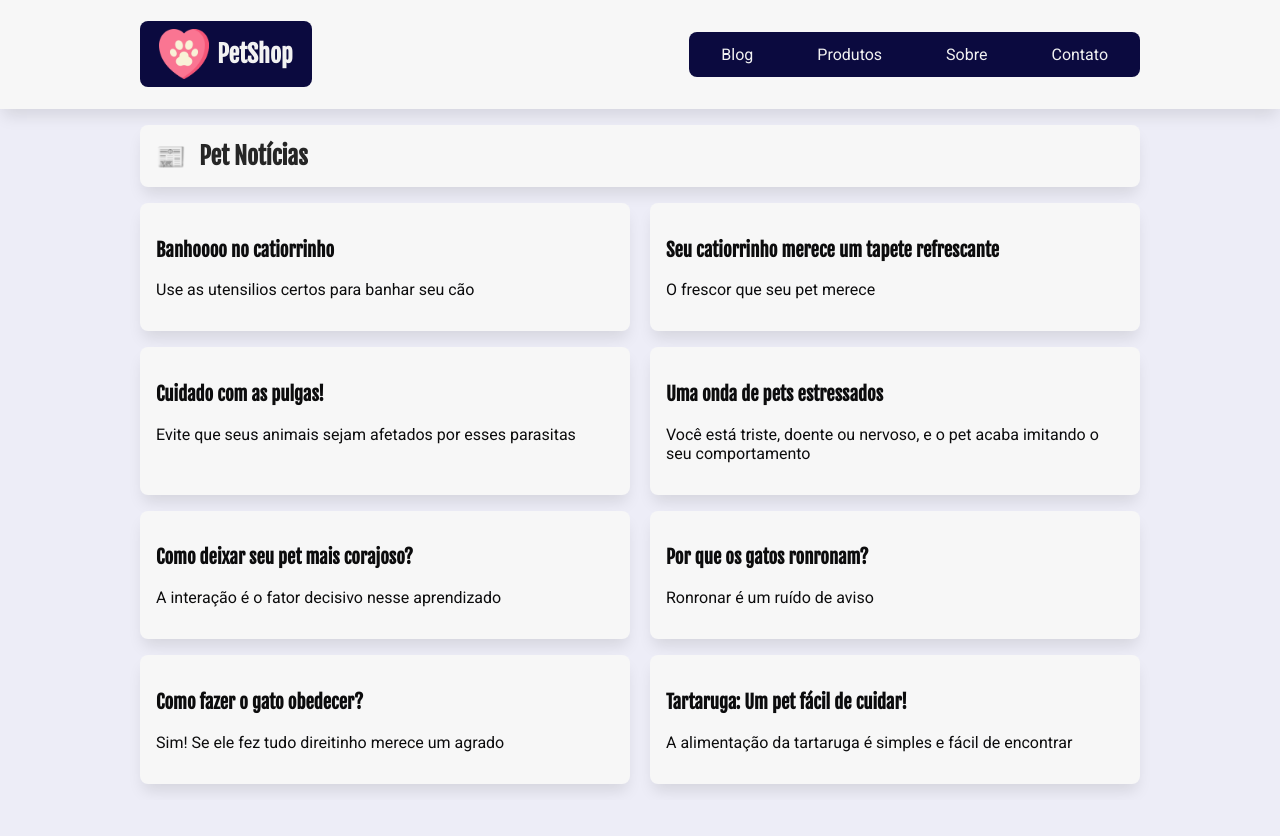
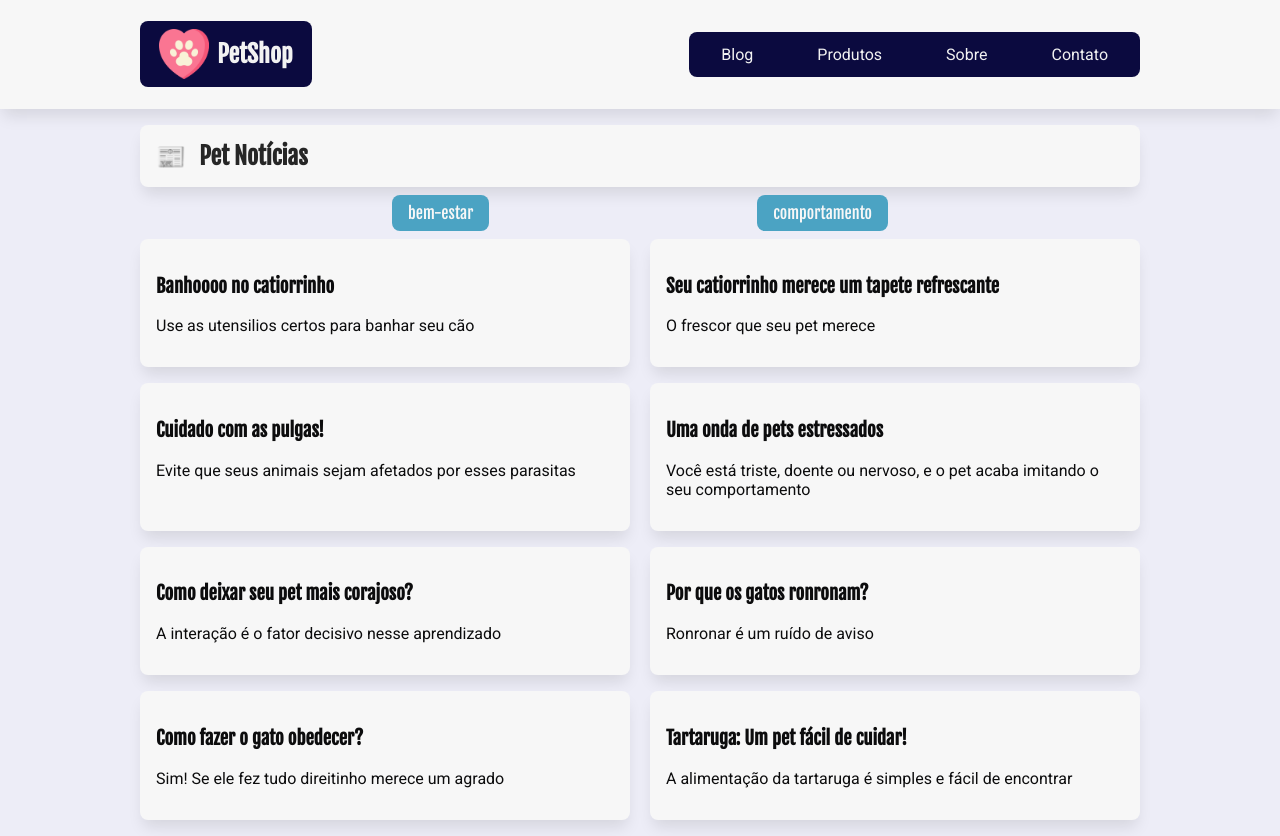
Before and after one commit to veronica-silva/petshop-veronica, a React (Create React App) app: page / in a window 1280 px wide. Before the commit the page ends 800 px from the top, so only its background shows below. Built offline with nearby package versions, Linux system fonts and the light colour scheme; data requests are answered from the project's data file.

Commit message:
categorias component

```diff
--- /dev/null
+++ b/src/components/ListaCategorias/ListaCategorias.jsx
@@ -0,0 +1,39 @@
+import { useState, useEffect } from "react";
+import estilos from "./ListaCategorias.module.css";
+import serverApi from "../../api/servidor-api";
+import Loading from "../Loading/Loading";
+import { Link } from "react-router-dom";
+
+const ListaCategorias = () => {
+  const [categorias, setCategorias] = useState([]);
+  const [loading, setLoading] = useState(true);
+  useEffect(() => {
+    async function getCategorias() {
+      try {
+        const resposta = await fetch(`${serverApi}/categorias`);
+        const dados = await resposta.json();
+        setCategorias(dados);
+        setLoading(false);
+      } catch (error) {
+        console.error("Deu ruim aí hein chapa " + error.message);
+      }
+    }
+    getCategorias();
+  }, []);
+  if (loading) {
+    return <Loading />;
+  }
+  return (
+    <div className={estilos.lista_categorias}>
+      <ul>
+        {categorias.map(({ id, nome }) => (
+          <li key={id} nome={nome}>
+            <Link to={`/categorias/${nome}`}>{nome}</Link>
+          </li>
+        ))}
+      </ul>
+    </div>
+  );
+};
+
+export default ListaCategorias;
--- /dev/null
+++ b/src/components/ListaCategorias/ListaCategorias.module.css
@@ -0,0 +1,29 @@
+.lista_categorias {
+  margin-top: -0.5rem;
+}
+.lista_categorias ul {
+  list-style: none;
+  margin: 0;
+  padding: 0;
+  display: flex;
+  justify-content: space-evenly;
+}
+
+.lista_categorias li {
+  padding: 0.5rem 1rem;
+  margin-bottom: 0.5rem;
+}
+
+.lista_categorias a {
+  text-decoration: none;
+  background-color: #4ba3c3;
+  color: #f7f7f7;
+  font-family: "Fjalla One", sans-serif;
+  padding: inherit;
+  border-radius: var(--borda-arredondada);
+}
+
+.lista_categorias a:hover,
+.lista_categorias a:focus {
+  background-color: #2f88a8;
+}
--- a/src/pages/Home/Home.jsx
+++ b/src/pages/Home/Home.jsx
@@ -1,10 +1,12 @@
 import estilos from "./Home.module.css";
 import ListaPosts from "../../components/ListaPosts/ListaPosts";
+import ListaCategorias from "../../components/ListaCategorias/ListaCategorias";
 
 const Home = () => {
   return (
     <section>
       <h2 className={estilos.titulo_secao}>Pet Notícias</h2>
+      <ListaCategorias />
       <ListaPosts />
     </section>
   );
```
